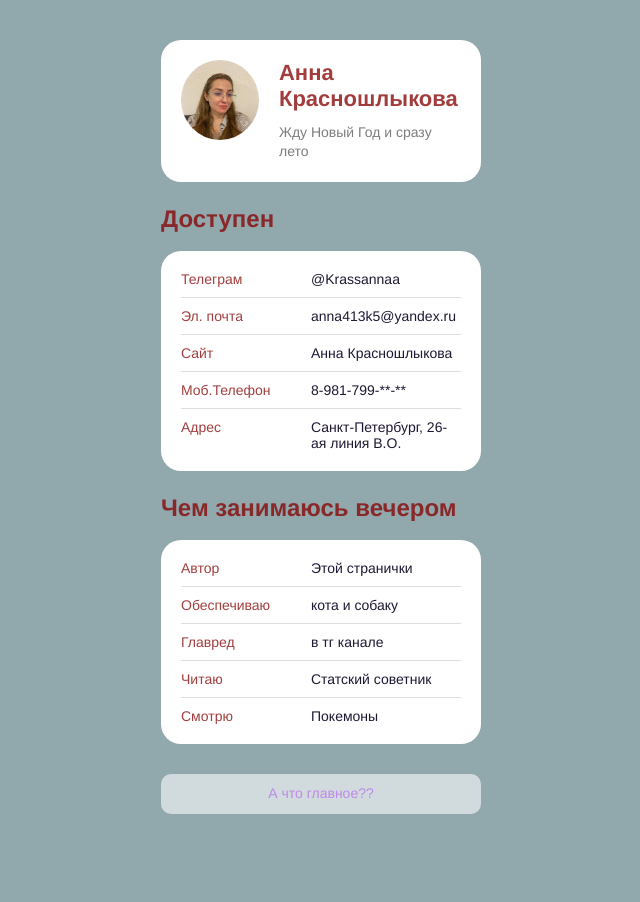
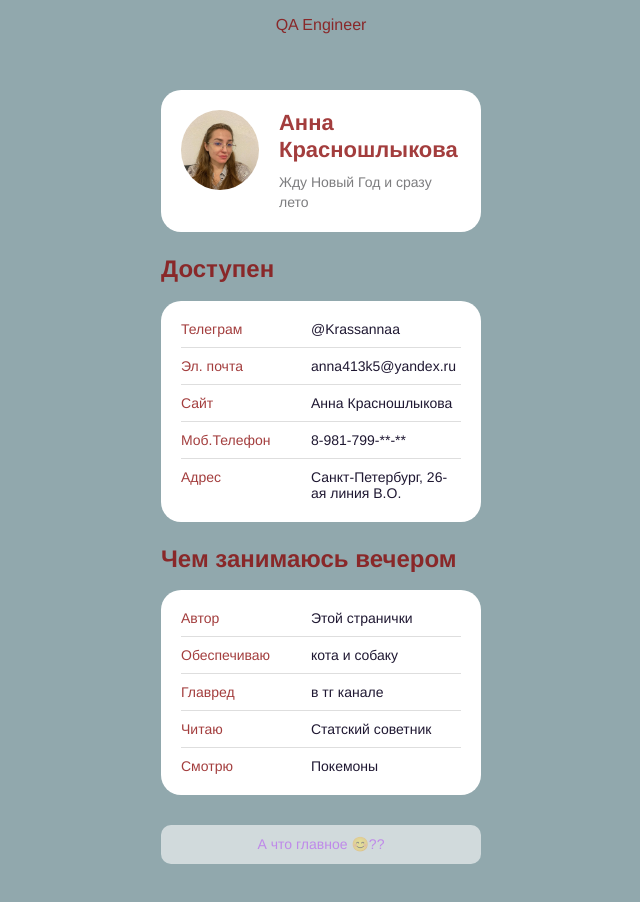
Before and after one commit to KrasnoshlykovaAA/KrasnoshlykovaAA.github.io, a plain HTML site: page index.html in a window 1280 px wide. Shown: the whole page, without its empty margins (319-959 px from the left). Before the commit the page ends 854 px from the top, so only its background shows below. Drawn offline with Linux system fonts and the light colour scheme.

Commit message:
параграф

```diff
--- a/index.html
+++ b/index.html
@@ -9,6 +9,7 @@
     <title>Document</title>
   </head>
   <body>
+    <p>QA Engineer</p>
     <header class="header">
       <img src="./avavtar.jpg" alt="avatar" class="header__avatar" />
       <div class="header__textContainer">
@@ -75,7 +76,7 @@
       </section>
     </main>
    <footer>
-      <button type = "button" class="button-link" href=""> А что главное??  </button>
+      <button type = "button" class="button-link" href=""> А что главное 😊??  </button>
     </footer>
     <script type="text/javascript" src="js.js"></script>
   </body>
```
